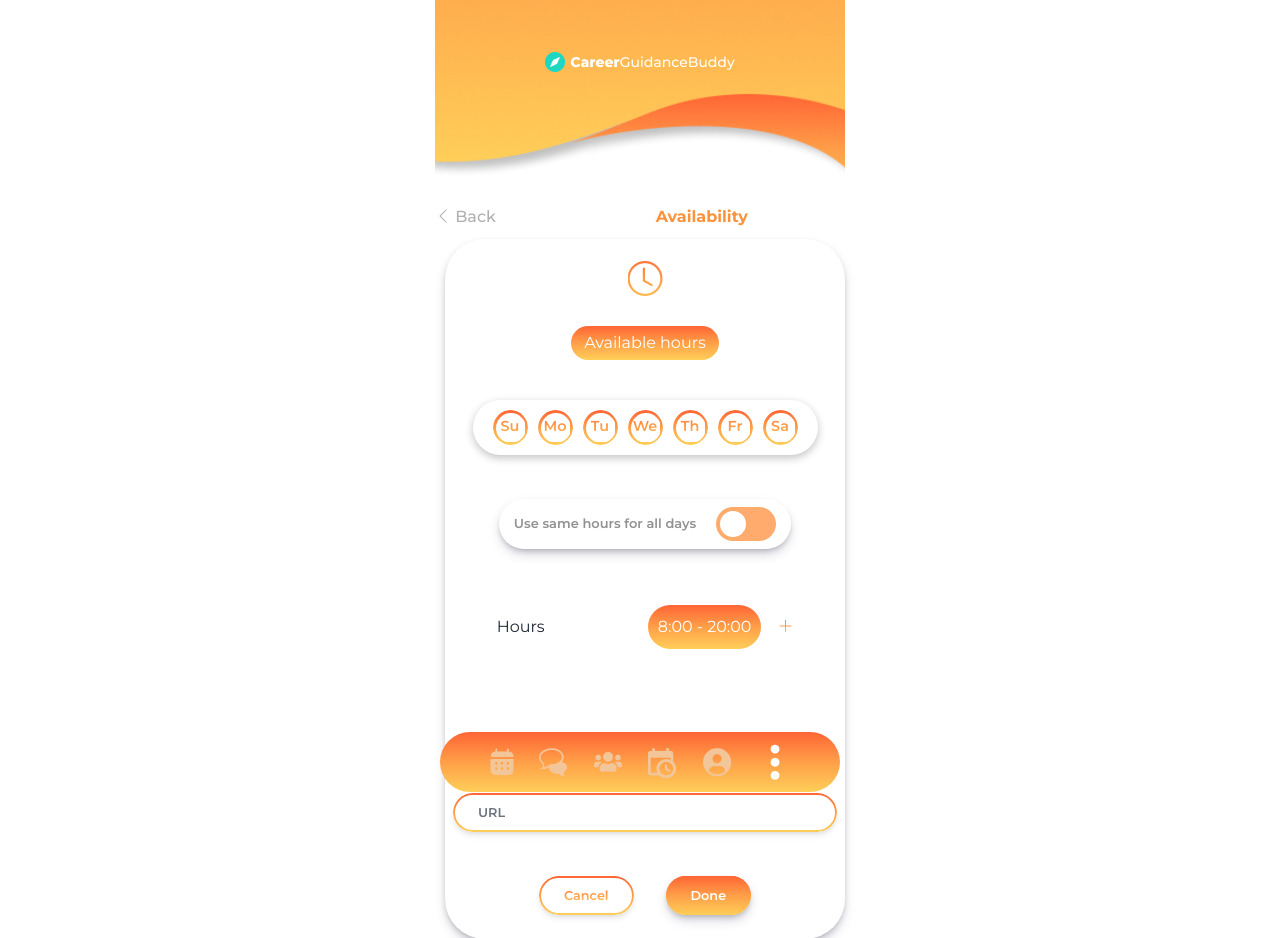
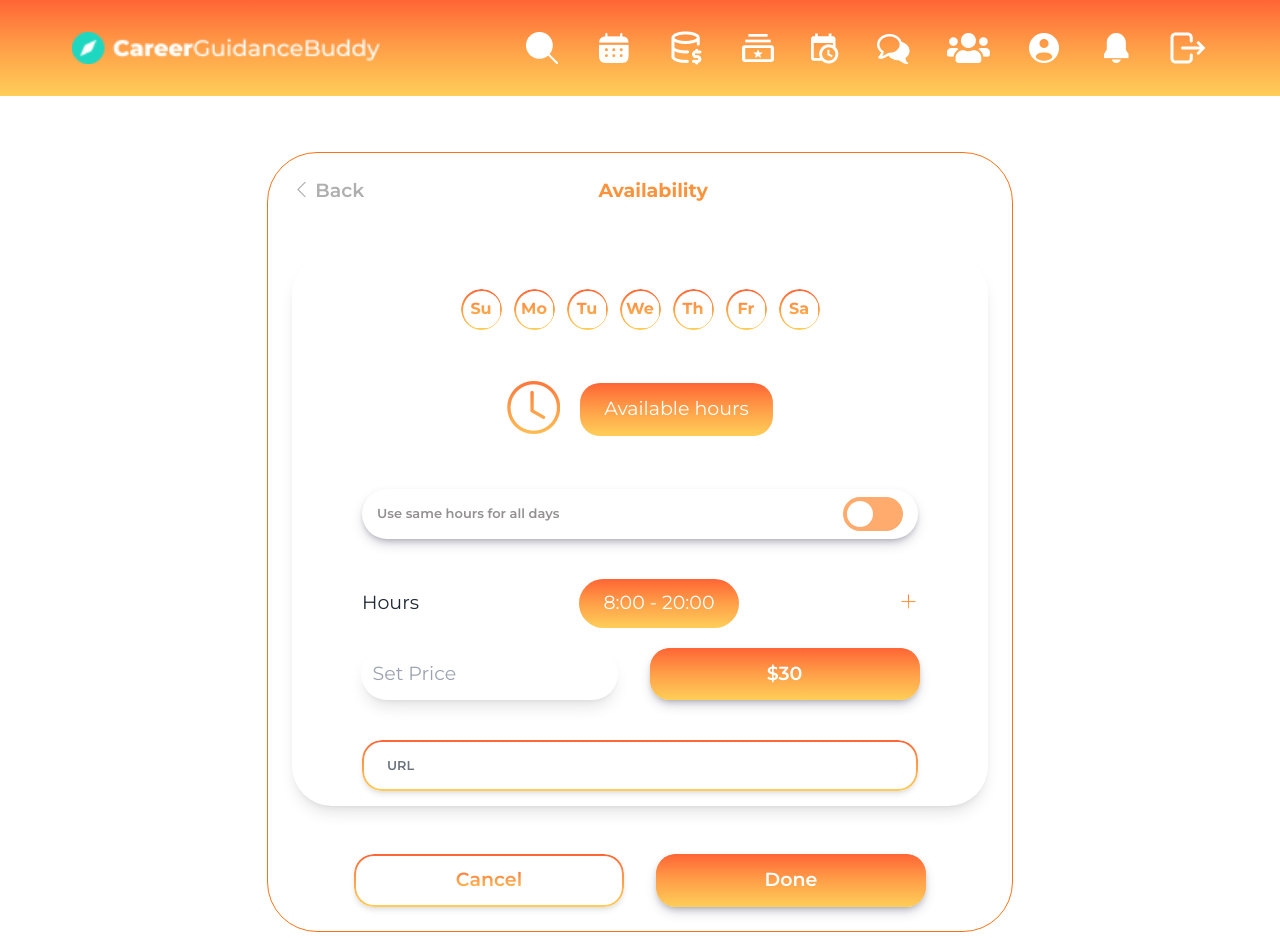
Before and after one commit to md-toybur-rahman/Teacher_Platform, a website: page available_call.html in a window 1280 px wide. Shown: the top 938 px of the page. Drawn offline with nearby package versions, Linux system fonts and the light colour scheme.

Commit message:
complete available_call page

```diff
--- a/available_call.html
+++ b/available_call.html
@@ -1,5 +1,6 @@
 <!DOCTYPE html>
 <html lang="en" data-theme="light">
+
 <head>
   <meta charset="UTF-8" />
   <meta name="viewport" content="width=device-width, initial-scale=1.0" />
@@ -14,17 +15,23 @@
       bottom: 0;
       left: 50%;
       transform: translateX(-50%);
-      z-index: 1000; /* Adjust as needed */
+      z-index: 1000;
+      /* Adjust as needed */
     }
+
     /* Hide scrollbar for Chrome, Safari, and Opera */
     .overflow-y-auto::-webkit-scrollbar {
       display: none;
     }
+
     /* Hide scrollbar for IE, Edge, and Firefox */
     .overflow-y-auto {
-        -ms-overflow-style: none; /* IE and Edge */
-        scrollbar-width: none; /* Firefox */
+      -ms-overflow-style: none;
+      /* IE and Edge */
+      scrollbar-width: none;
+      /* Firefox */
     }
+
     .card {
       display: flex;
       flex-direction: column;
@@ -32,9 +39,10 @@
       align-items: center;
     }
 
-    .clock{
+    .clock {
       font-size: 35px;
     }
+
     .custom-icon {
       background: linear-gradient(180deg, #ff6535 0%, #ff9e48 48.9%, #ffce58 100%);
       color: transparent;
@@ -42,48 +50,62 @@
       background-clip: text;
 
     }
-    .available_hours{
+
+    .available_hours {
       background: linear-gradient(180deg, #ff6535 0%, #ff9e48 48.9%, #ffce58 100%);
-        color:white;
+      color: white;
       font-weight: 400;
       padding: 5px 13px;
       border-radius: 20px;
-        margin-top: 1.2rem;
+      /* margin-top: 1.2rem; */
     }
-    .weeks{
+
+    .weeks {
       text-align: center;
 
     }
-    .weeks div{
+
+    .weeks div {
       --border-radius: 50%;
-    --border-width: 2.5px;
+      --border-width: 1.5px;
       --border-color: linear-gradient(180deg, #ff6535 0%, #ff9e48 48.9%, #ffce58 100%);
       --text-color: linear-gradient(180deg, #ff6535 0%, #ff9e48 48.9%, #ffce58 100%);
       --m-i: linear-gradient(#000, #000);
       --m-o: content-box, padding-box;
       appearance: none;
       position: relative;
-    height: 35px;
-    width: 35px;
+      height: 41px;
+      width: 41px;
       border: 0;
       background-color: transparent;
       font-family: "Montserrat", sans-serif;
-    font-size: 0.9rem;
-    font-weight: 600;
+      font-size: 16px;
+      font-weight: bold;
       display: flex;
-    gap:10px;
+      gap: 10px;
       text-align: center;
       justify-content: center;
       align-items: center;
       border-radius: var(--border-radius);
-    outline: none; /* Remove default focus outline */
+      outline: none;
+      /* Remove default focus outline */
       color: transparent;
       background: var(--text-color);
       -webkit-background-clip: text;
       background-clip: text;
 
     }
-    .weeks div::after{
+
+    /* This style added by Toybur */
+    @media screen and (max-width: 639px) {
+      .weeks div {
+        width: 35px;
+        height: 35px;
+        font-size: 12px;
+      }
+    }
+
+    .weeks div::after {
       content: "";
       position: absolute;
       left: 0;
@@ -100,13 +122,18 @@
       -webkit-mask-composite: destination-out;
 
     }
+
     .switch {
       position: relative;
       display: inline-block;
       width: 60px;
       height: 34px;
     }
-.switch input {display:none;}
+
+    .switch input {
+      display: none;
+    }
+
     .slider-orange {
       position: absolute;
       cursor: pointer;
@@ -131,15 +158,15 @@
       transition: .4s;
     }
 
-input:checked + .slider-orange {
+    input:checked+.slider-orange {
       background-color: #FC7307;
     }
 
-input:focus + .slider-orange {
+    input:focus+.slider-orange {
       box-shadow: 0 0 1px #FC7307;
     }
 
-input:checked + .slider-orange:before {
+    input:checked+.slider-orange:before {
       -webkit-transform: translateX(26px);
       -ms-transform: translateX(26px);
       transform: translateX(26px);
@@ -153,12 +180,14 @@ input:checked + .slider-orange:before {
     .slider-orange.round:before {
       border-radius: 50%;
     }
- .time{
+
+    .time {
       background: linear-gradient(180deg, #ff6535 0%, #ff9e48 48.9%, #ffce58 100%);
-    color:white;
+      color: white;
       padding: 10px 10px;
       border-radius: 60px;
     }
+
     .button {
       --border-radius: 20px;
       --border-width: 2px;
@@ -168,27 +197,31 @@ input:checked + .slider-orange:before {
       --m-o: content-box, padding-box;
       appearance: none;
       position: relative;
-    padding:10px 25px;
+      padding: 10px 25px;
       border: 0;
       background-color: transparent;
       font-family: "Montserrat", sans-serif;
       font-size: 0.8rem;
       font-weight: 600;
       display: flex;
-    gap:10px;
+      gap: 10px;
       align-items: center;
       border-radius: var(--border-radius);
-    outline: none; /* Remove default focus outline */
+      outline: none;
+      /* Remove default focus outline */
       box-shadow: rgba(0, 0, 0, 0.1) 0px 4px 6px -1px, rgba(0, 0, 0, 0.06) 0px 2px 4px -1px;
     }
-.button.active{
+
+    .button.active {
       background: linear-gradient(180deg, #ff6535 0%, #ff9e48 48.9%, #ffce58 100%);
       box-shadow: rgba(50, 50, 93, 0.25) 0px 6px 12px -2px, rgba(0, 0, 0, 0.3) 0px 3px 7px -3px;
 
     }
-.button.active span{
+
+    .button.active span {
       color: white;
     }
+
     .button::after {
       content: "";
       position: absolute;
@@ -216,44 +249,78 @@ input:checked + .slider-orange:before {
       background-clip: text;
 
     }
+
     .parent-container {
       position: relative;
     }
 
     .content-container {
+      position: static;
+    }
+
+    /* This style added by Toybur */
+    @media screen and (max-widht: 639px) {
+      .content-container {
         position: absolute;
         bottom: 1.5rem;
       }
-
+    }
   </style>
   <link href="https://cdn.jsdelivr.net/npm/daisyui@4.7.3/dist/full.min.css" rel="stylesheet" type="text/css" />
   <script src="https://cdn.tailwindcss.com"></script>
 
 </head>
-  <body class="font-primary flex justify-center" data-theme="light">
-    <section>
-      <div>
+
+<body class="font-primary" data-theme="light">
+  <section class="mb-24 sm:mb-0">
+    <nav class="hidden sm:flex items-center justify-center h-[96px] w-full bg-gradient px-5 lg:px-[72px]">
       <div
-          class="bg-contain bg-no-repeat w-full h-[280px] sm:mx-auto sm:w-full sm:max-w-md"
-          style="background-image: url('./img/background-2.png')"
-        >
-          <div class="flex justify-center items-center pt-[52px]">
-            <img src="./img/logo.png" alt="logo" />
+        class="w-full max-w-[1300px] mx-auto sm:flex flex-wrap md:gap-10 items-center justify-center xl:justify-between">
+        <div class="hidden xl:block">
+          <img class="w-[308px]" src="img/logo.png" alt="logo" />
+        </div>
+        <div class="flex items-center justify-center gap-8">
+          <img src="img/desktop_nav_search.png" alt="" />
+          <img src="img/desktop_nav_calender.png" alt="" />
+          <img src="img/desktop_nav_money.png" alt="" />
+          <img src="img/desktop_nav_files.png" alt="" />
+          <img src="img/desktop_nav_schedule.png" alt="" />
+          <img src="img/desktip_nav_chat.png" alt="" />
+          <img src="img/desktop_nav_group.png" alt="" />
+          <img src="img/desktop_nav_profile.png" alt="" />
+          <img src="img/desktop_nav_notificaiton.png" alt="" />
+          <img src="img/desktop_nav_exit.png" alt="" />
         </div>
       </div>
-        <div style="display: flex;gap:5px; align-items: center;gap:10rem;margin-top: -75px;  margin-bottom: 10px;">
-            <div style="color: #AFAFAF;" >
-                <i class="bi bi-chevron-left"></i>
-                <span style="font-weight: 500;">Back</span>
+    </nav>
+    <div class="sm:px-5">
+      <div class="sm:hidden bg-contain bg-cover bg-no-repeat w-full h-[280px] sm:mx-auto sm:w-full sm:max-w-md"
+        style="background-image: url('./img/background-2.png')">
+        <div class="flex justify-center items-center pt-[52px]">
+          <img class="w-[189px]" src="img/logo.png" alt="logo" />
         </div>
-            <span class="text-orange-400 font-bold">Availability</span>
+      </div>
+      <div
+        class="sm:border border-orange-500 rounded-[50px] sm:max-w-[746px] sm:mx-auto sm:w-full px-3 sm:px-6 sm:py-6 sm:mt-14 mb-10">
+        <div class="flex gap-1 items-center mt-[-30px] sm:mt-0 mb-[10px]"> <!-- gap-[10rem] -->
+          <div style="color: #AFAFAF;">
+            <i class="bi bi-chevron-left sm:text-[19px]"></i>
+            <span class="font-semibold sm:text-[19px]">Back</span>
+          </div>
+          <span class="text-orange-400 sm:text-[19px] font-bold flex-grow text-center ml-[-50px]">Availability</span>
 
         </div>
 
-        <div  style=" height: 700px; width: 400px;margin-left: 10px; overflow-y: scroll;margin-bottom: 5rem;padding: 15px 30px;box-shadow: rgba(50, 50, 93, 0.25) 0px 6px 12px -2px, rgba(0, 0, 0, 0.3) 0px 3px 7px -3px;" class=" rounded-[40px] overflow-y-auto flex flex-col items-center parent-container">
-            <i class="bi bi-clock clock custom-icon"></i>
-            <div class="available_hours">Available hours</div>
-            <div class=" weeks flex flex-row" style="gap:10px;box-shadow: rgba(0, 0, 0, 0.24) 0px 3px 8px;padding: 10px 20px;border-radius: 30px; margin-top: 2.5rem;">
+        <div class="shadow-lg sm:shadow-none rounded-[40px] sm:none px-3 sm:px-0 pb-10 sm:pb-0">
+          <div
+            class="h-fit w-full sm:mt-12 sm:ml-0 overflow-y-scroll mb-[5rem] sm:mb-0 sm:px-[30px] md:px-[70px] py-[15px] rounded-[40px] overflow-y-auto flex flex-col items-center parent-container sm:shadow-lg">
+            <div class="flex flex-col w-full sm:flex-col-reverse items-center justify-center gap-4 sm:gap-10">
+              <div class="flex flex-col sm:flex-row gap-3 sm:gap-5 justify-center items-center">
+                <i class="bi bi-clock clock custom-icon sm:text-[53px]"></i>
+                <div class="available_hours sm:px-6 sm:py-3 sm:text-[19px]">Available hours</div>
+              </div>
+              <div
+                class="shadow-lg sm:shadow-none rounded-[30px] mt-5 px-5 py-[10px] sm:py-0 gap-3 weeks flex flex-row sm:text-[19px]">
                 <div>Su</div>
                 <div>Mo</div>
                 <div>Tu</div>
@@ -262,58 +329,60 @@ input:checked + .slider-orange:before {
                 <div>Fr</div>
                 <div>Sa</div>
               </div>
-            <div class="flex justify-center items-center " style="box-shadow: rgba(50, 50, 93, 0.25) 0px 6px 12px -2px, rgba(0, 0, 0, 0.3) 0px 3px 7px -3px; padding: 8px 15px;margin-top: 13%;border-radius: 40px; gap: 20px;">
+            </div>
+            <div class="flex w-11/12 sm:w-full justify-center sm:justify-between sm:py-4 items-center mt-5 sm:mt-10"
+              style="box-shadow: rgba(50, 50, 93, 0.25) 0px 6px 12px -2px, rgba(0, 0, 0, 0.3) 0px 3px 7px -3px; padding: 8px 15px;border-radius: 40px; gap: 20px;">
               <span style="font-size: 13px; font-weight: 600;color: #939090;">Use same hours for all days</span>
               <label class="switch">
                 <input type="checkbox">
                 <span class="slider-orange round"></span>
               </label>
             </div>
-            <div class="flex justify-around items-center" style="width:400px;margin-top: 3.5rem;">
+            <div class="flex justify-around sm:justify-between items-center w-[400px] sm:w-full mt-10 sm:text-[19px]">
               <span>Hours</span>
-                <div class="flex items-center" style="gap:1rem">
-                    <div class="time">8:00 - 20:00</div>
+              <div>
+                <div class="time sm:px-6">8:00 - 20:00</div>
+              </div>
               <i class="bi bi-plus-lg custom-icon"></i>
             </div>
+            <!-- Toybur Made this Seciton. it was missed -->
+            <div class="flex justify-center mt-5 gap-4 sm:gap-8">
+              <div class="shadow-lg flex-grow text-[19px] px-3 py-3 rounded-full">
+                <input class="w-fit" type="text" placeholder="Set Price">
               </div>
-            <div class="button mt-36 w-96 text-gray-500">
+              <!-- It will be a select file (Toybur) -->
+              <button
+                class="button active sm:w-[115px] sm:w-[270px] text-[19px] flex justify-center py-3"><span>$30</span></button>
+            </div>
+            <div class="button mt-10 w-full py-4 text-gray-500">
               URL
             </div>
-            <div class="content-container">
-              <div class="flex" style="gap:2rem">
-                <button class="button"><span>Cancel</span></button>
-                <button class="button active"><span>Done</span></button>
           </div>
+          <div class="content-container mt-9 sm:mt-12">
+            <div class="flex justify-center" style="gap:2rem">
+              <button
+                class="button w-[115px] sm:w-[270px] text-[19px] flex justify-center py-3"><span>Cancel</span></button>
+              <button
+                class="button active w-[115px] sm:w-[270px] text-[19px] flex justify-center py-3"><span>Done</span></button>
             </div>
+            <button class="button sm:hidden w-[245px] mx-auto mt-4 text-[19px] flex justify-center py-3"><span>Share
+                availability</span></button>
           </div>
-
-        <div
-                style="
-                  background: linear-gradient(
-                    180deg,
-                    #ff6535 0%,
-                    #ff9e48 48.9%,
-                    #ffce58 100%
-                  );
-                  width: 400px;
-
-                "
-                class="py-[10px] rounded-full  mb-2 sticky-bottom"
-              >
-                <div class="flex items-center justify-between px-[50px]">
-                  <img src="./img/cal.png" alt="" />
-                  <img src="./img/dis.png" alt="" />
-                  <img src="./img/2.png" />
-                  <img src="./img/4.png" alt="" />
-                  <img src="./img/3.png" alt="" />
-                  <img src="./img/doti.png" alt="" />
-                </div>
-              </div>
-            </div>
-
         </div>
       </div>
     </div>
   </section>
+  <!-- menu component -->
+  <div class="sm:hidden fixed left-0 right-0 bottom-0 z-50 flex justify-center w-10/12 mx-auto">
+    <div
+      class="flex flex-row justify-between shadow-md items-center px-[32px] rounded-[100px] w-full h-[64px] mb-3 bg-gradient">
+      <img src="./img/4.png" alt="">
+      <img src="./img/dis.png" alt="" />
+      <img src="./img/2.png" />
+      <img src="./img/ab.png" />
+      <img src="./img/doti.png" />
+    </div>
+  </div>
 </body>
+
 </html>
```
Also changed, not shown: about-student-popup.html (+3 -3 lines), test.html (added, +193 -0 lines), README.md, dist/output.css. Lines whose indentation alone changed are shown as unchanged.
